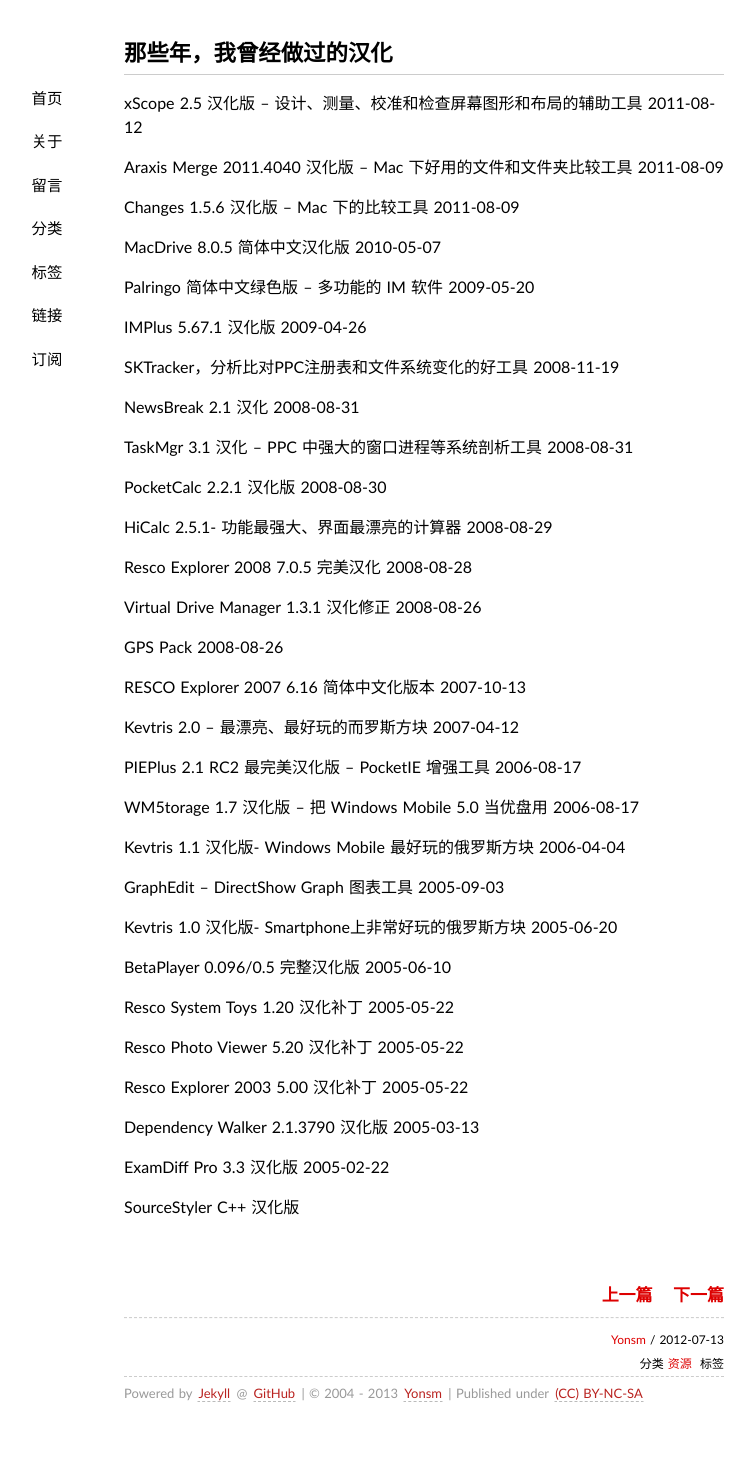
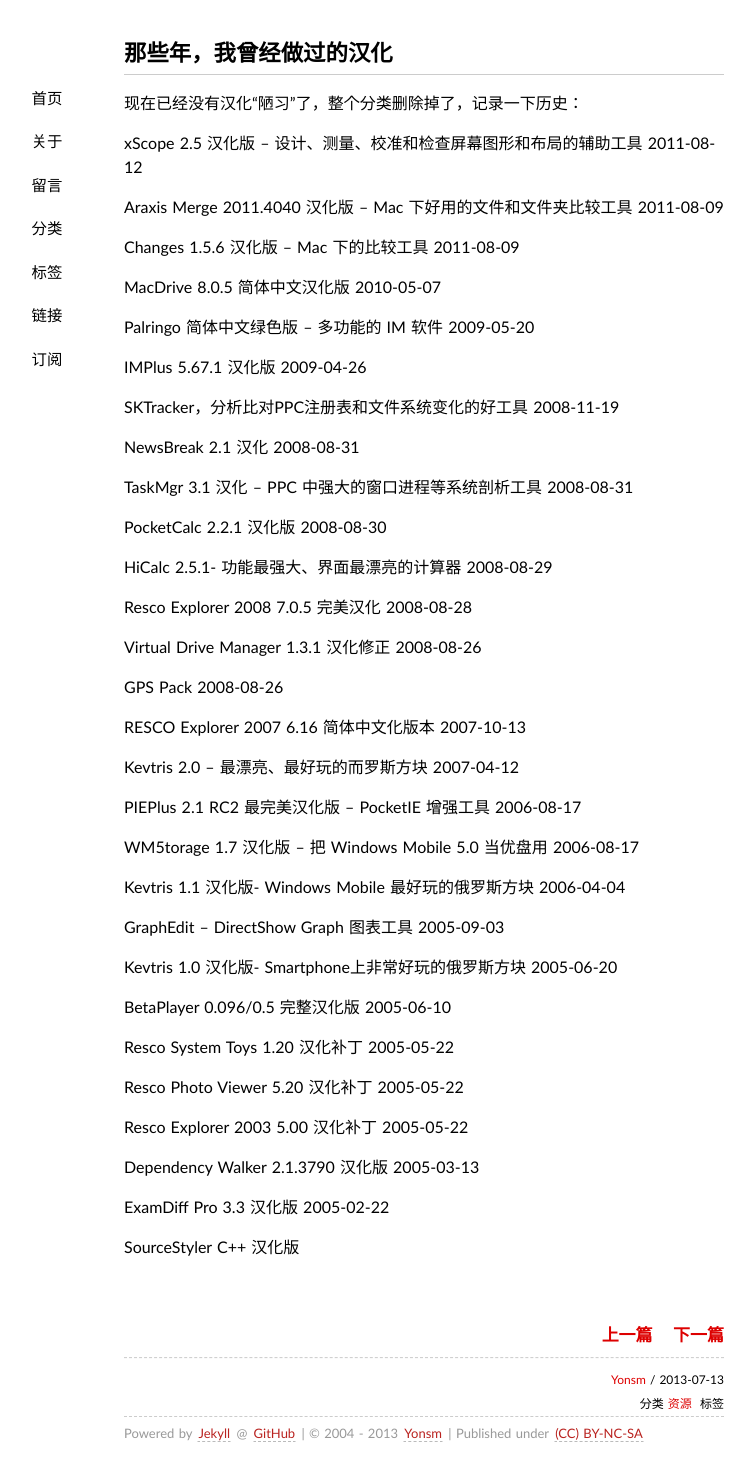
Before and after one commit to Yonsm/Yonsm.github.io, a Jekyll site: the page built from _posts/2013-07-13-in-those-years-i-did-localization.md, in a window 1280 px wide. Shown: the whole page, without its empty margins (216-971 px from the left). Built offline with Jekyll 4.4.1, drawn with Linux system fonts in a browser that asks for light colours; some web fonts are replaced; Markdown is read by kramdown in place of the engine named in the settings; comment, search, counter and statistics services are not loaded; before the commit the page ends 1436 px from its top, so only the background shows below that.

Commit message:
汉化删除

```diff
--- a/_posts/2012-07-13-in-those-years-i-did-localization.md
+++ b/_posts/2013-07-13-in-those-years-i-did-localization.md
@@ -1,7 +1,7 @@
 ---
 author: Yonsm
 comments: true
-date: 2012-07-13 19:43:57+00:00
+date: 2013-07-13 19:43:57+00:00
 layout: post
 slug: in-those-years-i-did-localization
 title: 那些年，我曾经做过的汉化
@@ -9,6 +9,8 @@ wordpress_id: 2034
 categories:
 - 资源
 ---
+
+现在已经没有汉化“陋习”了，整个分类删除掉了，记录一下历史：
 
 xScope 2.5 汉化版 – 设计、测量、校准和检查屏幕图形和布局的辅助工具
 2011-08-12
```
